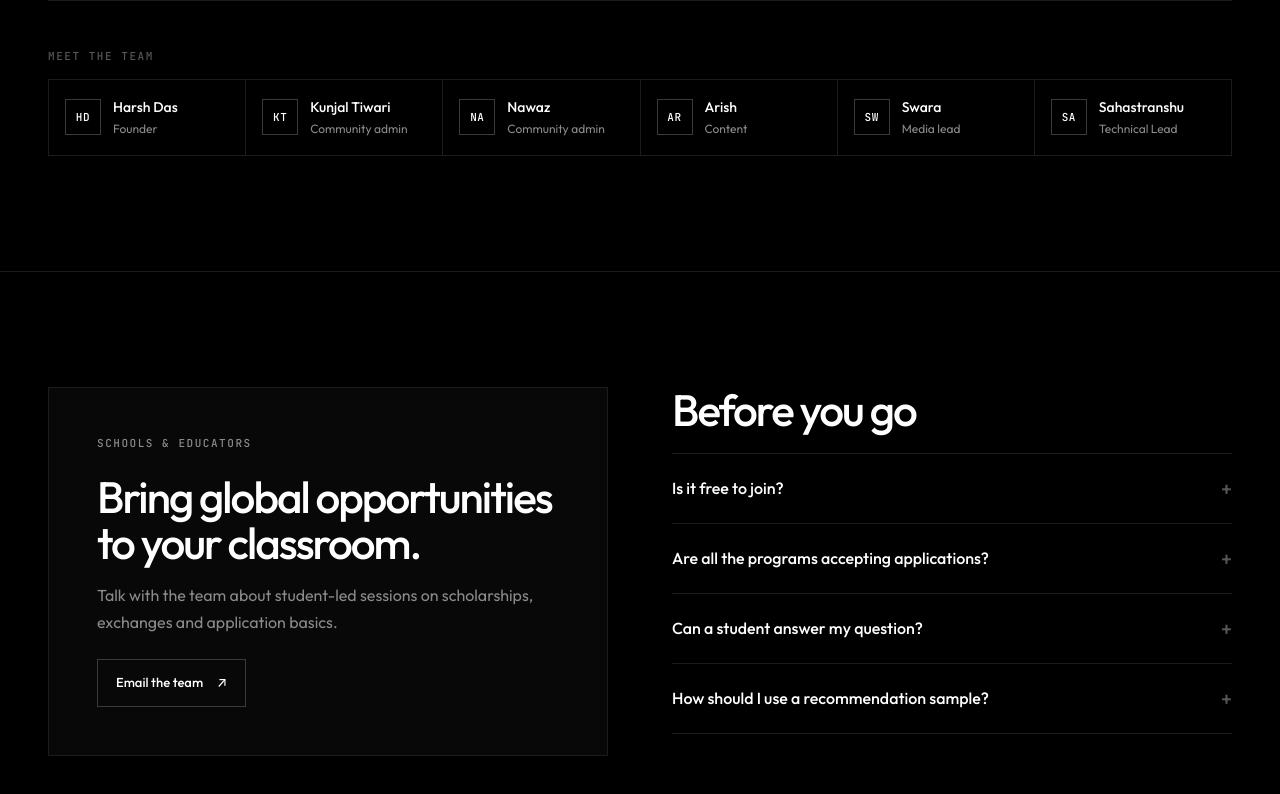
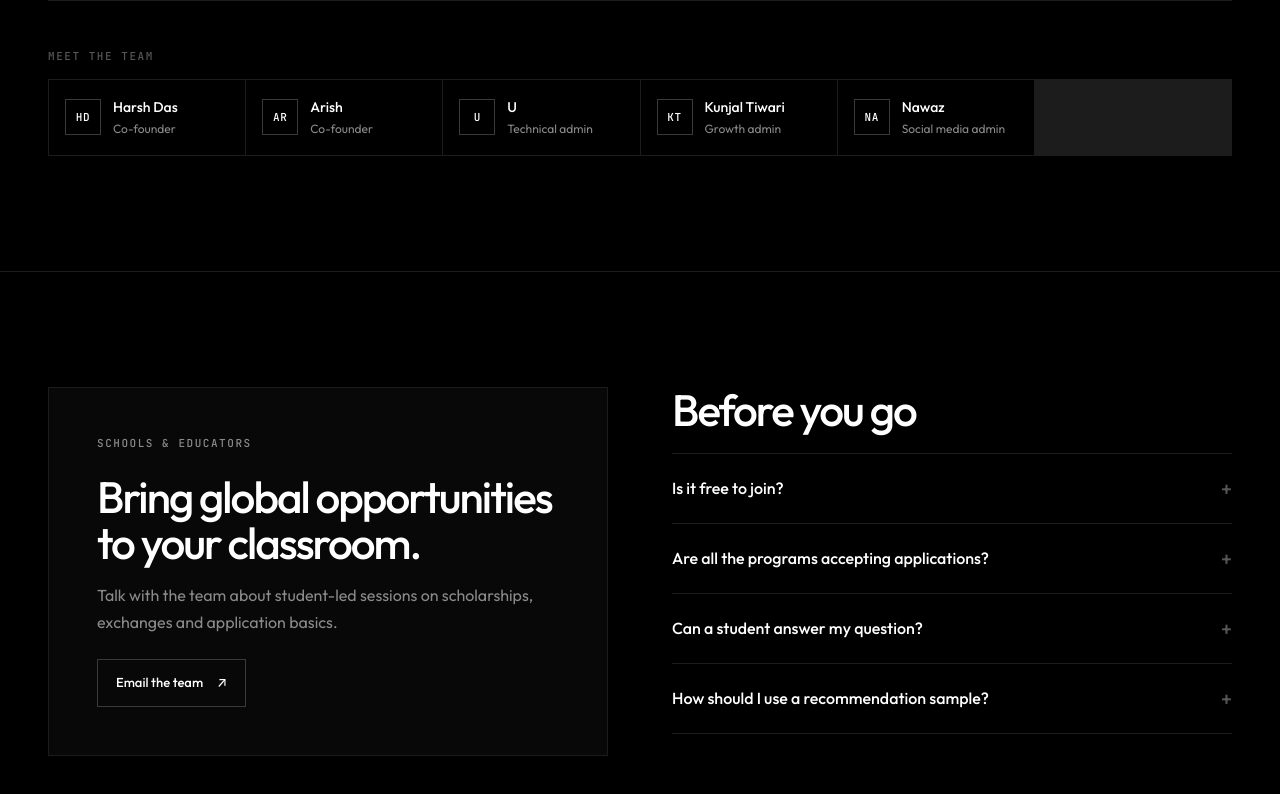
Before and after one commit to a4ua-gng/AbroadAspirants, a plain HTML site: page index.html in a window 1280 px wide. Shown: the part 5171-5965 px from the top of the page. Drawn offline with nearby package versions, Linux system fonts and the light colour scheme; no server answers.

Commit message:
revised team member roles

```diff
--- a/index.html
+++ b/index.html
@@ -254,12 +254,11 @@
         <div class="crew">
           <h3>Meet the team</h3>
           <ul>
-            <li><span class="avatar">HD</span><div><strong>Harsh Das</strong><small>Founder</small></div></li>
-            <li><span class="avatar">KT</span><div><strong>Kunjal Tiwari</strong><small>Community admin</small></div></li>
-            <li><span class="avatar">NA</span><div><strong>Nawaz</strong><small>Community admin</small></div></li>
-            <li><span class="avatar">AR</span><div><strong>Arish</strong><small>Content</small></div></li>
-            <li><span class="avatar">SW</span><div><strong>Swara</strong><small>Media lead</small></div></li>
-            <li><span class="avatar">SA</span><div><strong>Sahastranshu</strong><small>Technical Lead</small></div></li>
+            <li><span class="avatar">HD</span><div><strong>Harsh Das</strong><small>Co-founder</small></div></li>
+            <li><span class="avatar">AR</span><div><strong>Arish</strong><small>Co-founder</small></div></li>
+            <li><span class="avatar">U</span><div><strong>U</strong><small>Technical admin</small></div></li>
+            <li><span class="avatar">KT</span><div><strong>Kunjal Tiwari</strong><small>Growth admin</small></div></li>
+            <li><span class="avatar">NA</span><div><strong>Nawaz</strong><small>Social media admin</small></div></li>
           </ul>
         </div>
       </div>
```
